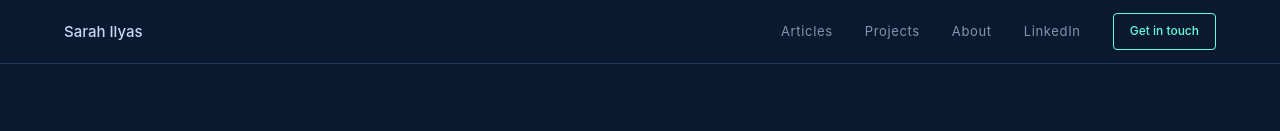
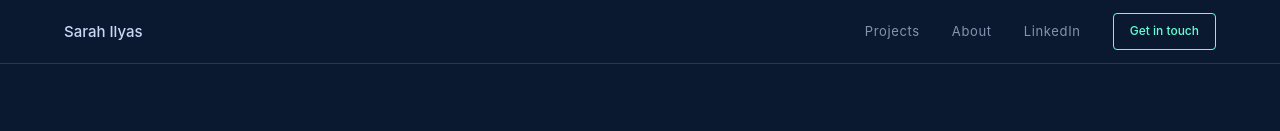
Before and after one commit to sarah0ilyas/sarah-portfolio, a Next.js app: page / in a window 1280 px wide. Shown: the top 131 px of the page. Built offline with nearby package versions, Linux system fonts and the light colour scheme.

Commit message:
remove articles from nav

```diff
--- a/components/Nav.js
+++ b/components/Nav.js
@@ -28,7 +28,7 @@ export default function Nav() {
     <nav style={{ borderBottom: "1px solid #1e3a5f", padding: "0 4rem", height: 64, display: "flex", alignItems: "center", justifyContent: "space-between", maxWidth: 1280, margin: "0 auto" }}>
       <a href="/" style={{ fontSize: 15, fontWeight: 500, color: "#ccd6f6", textDecoration: "none" }}>Sarah Ilyas</a>
       <div style={{ display: "flex", alignItems: "center", gap: 32 }}>
-        <NavLink href="/articles">Articles</NavLink>
+        {/* <NavLink href="/articles">Articles</NavLink> */}
         <NavLink href="/projects">Projects</NavLink>
         <NavLink href="/about">About</NavLink>
         <NavLink href="https://www.linkedin.com/in/sarahilyas/" target="_blank">LinkedIn</NavLink>
```
